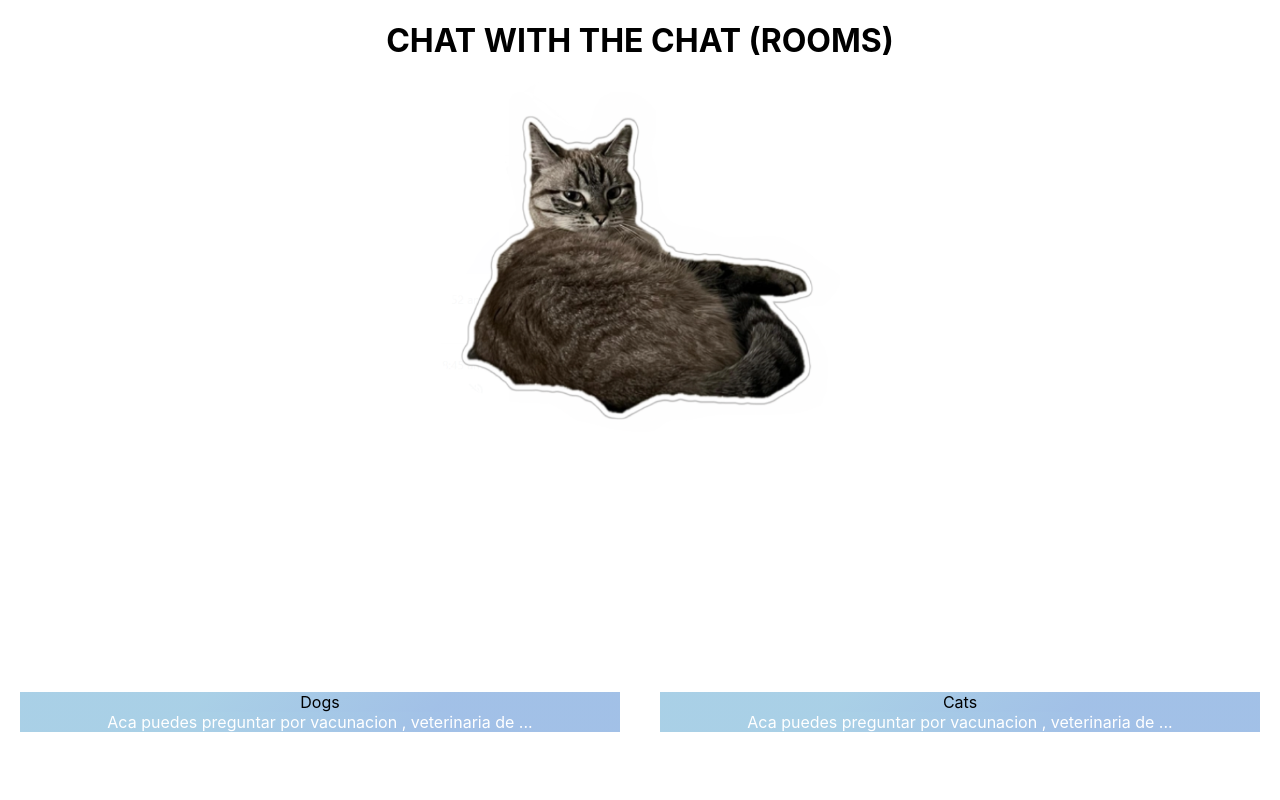
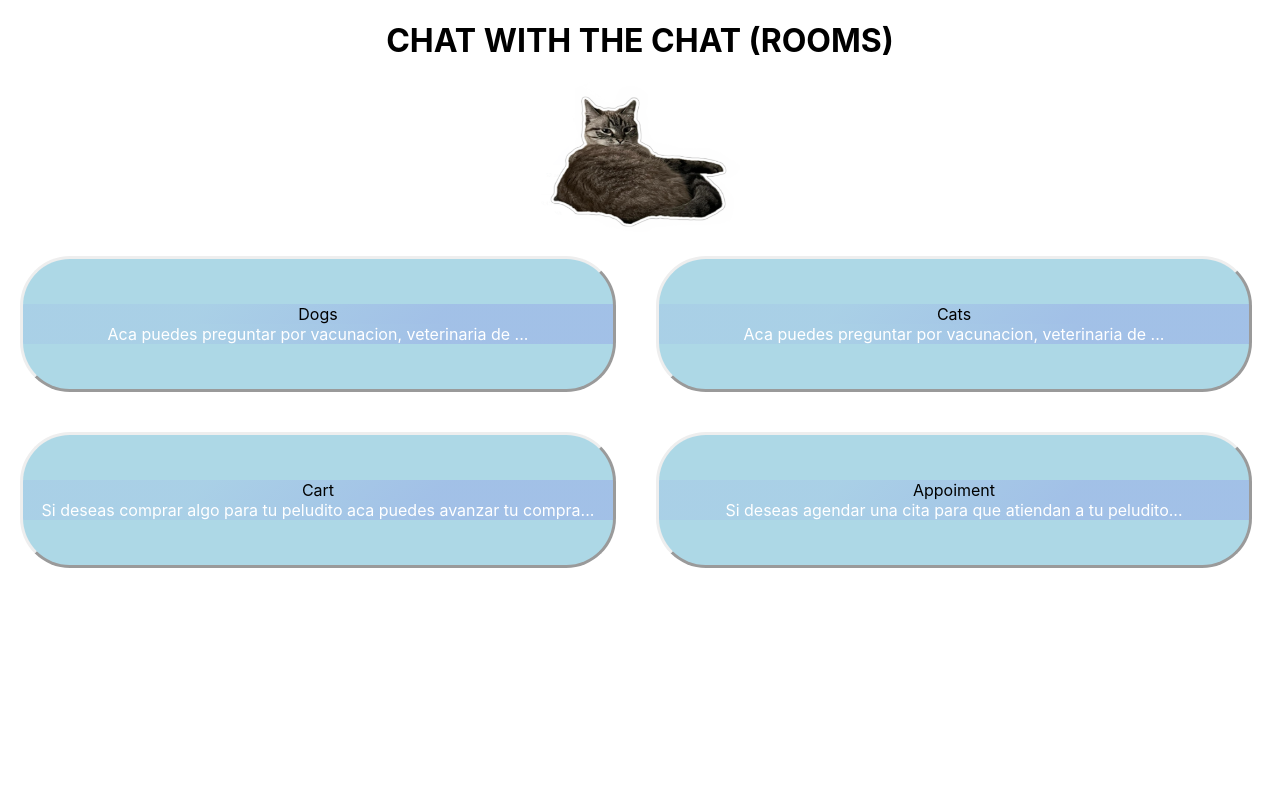
Before and after one commit to paula-echeverri/joy_front, a React (Create React App) app: page /rooms in a window 1280 px wide. Shown: the top 800 px of the page. Built offline with nearby package versions, Linux system fonts and the light colour scheme.

Commit message:
feat/customize_rooms

```diff
--- a/src/components/Rooms.css
+++ b/src/components/Rooms.css
@@ -1,4 +1,5 @@
-html, body {
+html,
+body {
   height: 100%;
   margin: 0;
 }
@@ -9,35 +10,48 @@ html, body {
   flex-direction: row;
 }
 .chats > div {
-    margin-top:20%;
+  margin-right: 20px;
   display: flex;
-    flex-basis: calc(50% - 40px);
+  flex-basis: calc(50% - 50px);
+  /* flex-basis: content; */
   justify-content: center;
   flex-direction: column;
-    width: 100%;
+  width: 8%;
+  height: 130px;
+  border-style: outset;
+  cursor: pointer;
+  border-radius: 50px;
 }
 .chats > div > div {
   display: flex;
   justify-content: center;
   flex-direction: row;
-
-
-    background-image: linear-gradient(-45deg, rgba(98, 57, 236, .15) 30%, rgba(98, 57, 236, .05) 70%);
-
+  background-image: linear-gradient(
+    -45deg,
+    rgba(98, 57, 236, 0.15) 30%,
+    rgba(98, 57, 236, 0.05) 70%
+  );
   align-items: flex-start;
   width: 100%;
   /* padding: 24px 4% 64px 8%; */
-
 }
 
-  .box { margin: 20px; }
-  .box1 { background-color: lightblue; }
-  .box2 { background-color: lightblue; }
-  .box3 { background-color: lightblue; }
-  .box4 { background-color: lightblue; }
+.box {
+  margin: 20px;
+}
+.box1 {
+  background-color: lightblue;
+}
+.box2 {
+  background-color: lightblue;
+}
+.box3 {
+  background-color: lightblue;
+}
+.box4 {
+  background-color: lightblue;
+}
 
-
-  .feature-info{
-
+.feature-info {
   color: white;
 }
--- a/src/components/Rooms.jsx
+++ b/src/components/Rooms.jsx
@@ -1,13 +1,39 @@
 import React from "react";
 import "./Rooms.css";
 
-import joy from '../assets/img/joyApp.png'
+import joy from "../assets/img/joyApp.png";
 const Rooms = () => {
   const goToRoom = (event) => {
     const content = event.currentTarget.getAttribute("data-value");
     console.log("content", content);
     //create functions to call api a pass this parameters
   };
+
+  const chatRooms = [
+    {
+      value: "dogs",
+      title: "Dogs",
+      description: "Aca puedes preguntar por vacunacion, veterinaria de ...",
+    },
+    {
+      value: "cats",
+      title: "Cats",
+      description: "Aca puedes preguntar por vacunacion, veterinaria de ...",
+    },
+    {
+      value: "cart",
+      title: "Cart",
+      description:
+        "Si deseas comprar algo para tu peludito aca puedes avanzar tu compra...",
+    },
+    {
+      value: "appoiment",
+      title: "Appoiment",
+      description:
+        "Si deseas agendar una cita para que atiendan a tu peludito...",
+    },
+  ];
+
   return (
     <div>
       <div>
@@ -15,50 +41,72 @@ const Rooms = () => {
           <h1>CHAT WITH THE CHAT (ROOMS)</h1>
         </div>
         <div className="image-container">
-          <img src={joy}     style={{ width: '400px', height: '350px' }}  alt="Joy_pics" />
+          <img
+            src={joy}
+            style={{ width: "200px", height: "150px" }}
+            alt="Joy_pics"
+          />
         </div>
       </div>
 
-      <div class="chats">
-        <div class="box box1">
-          <div class="feature_image" onClick={goToRoom} data-value="dogs">
+      {/* <div className="chats">
+        <div className="box box1">
+          <div className="feature_image" onClick={goToRoom} data-value="dogs">
             <div>Dogs</div>
           </div>
-          <div class="feature-info">
+          <div className="feature-info">
             <div>Aca puedes preguntar por vacunacion , veterinaria de ...</div>
           </div>
         </div>
-        <div class="box box2">
-          <div class="feature_image" onClick={goToRoom} data-value="cats">
+        <div className="box box2">
+          <div className="feature_image" onClick={goToRoom} data-value="cats">
             <div>Cats</div>
           </div>
           <div>
-            <div class="feature-info">
+            <div className="feature-info">
               Aca puedes preguntar por vacunacion , veterinaria de ...
             </div>
           </div>
         </div>
-        <div class="box box3">
-          <div class="feature_image" onClick={goToRoom} data-value="cart">
+        <div className="box box3">
+          <div className="feature_image" onClick={goToRoom} data-value="cart">
             <div>Cart</div>
           </div>
           <div>
-            <div class="feature-info">
+            <div className="feature-info">
               Si deseas comprar algo para tu peludito aca puedes avanzar tu
               compra...
             </div>
           </div>
         </div>
-        <div class="box box4">
-          <div class="feature_image" onClick={goToRoom} data-value="appoiment">
+        <div className="box box4">
+          <div className="feature_image" onClick={goToRoom} data-value="appoiment">
             <div>Appoiment</div>
           </div>
           <div>
-            <div class="feature-info">
+            <div className="feature-info">
               Si deseas agendar una cita para que atiendan a tu peludtio...
             </div>
           </div>
         </div>
+      </div> */}
+      {/*alternative of code*/}
+
+      <div className="chats">
+        {chatRooms.map((room, index) => (
+          <div className={`box box${index + 1}`} key={room.value}>
+            <div
+              className="feature_image"
+              onClick={goToRoom}
+              data-value={room.value}
+            >
+              <div>{room.title}</div>
+            </div>
+            <div className="feature-info">
+              <div>{room.description}</div>
+            </div>
+          </div>
+        ))}
       </div>
     </div>
   );
```
Lines whose indentation alone changed are shown as unchanged.
